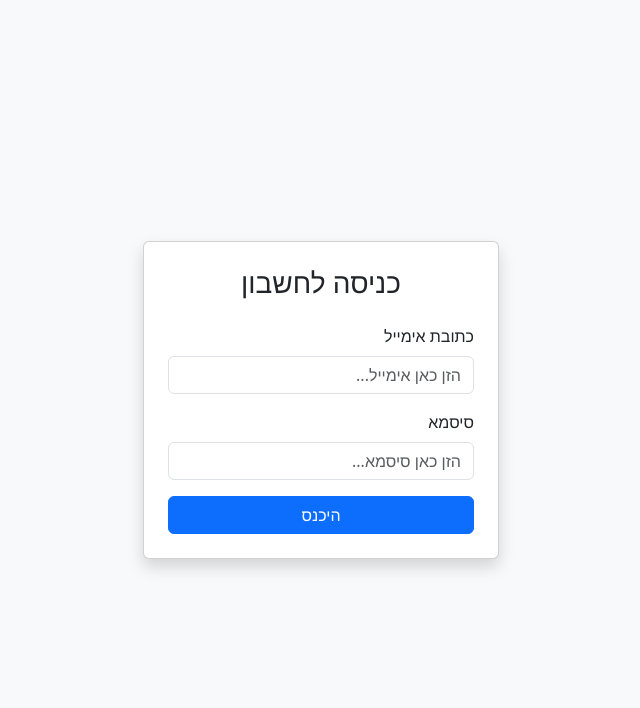
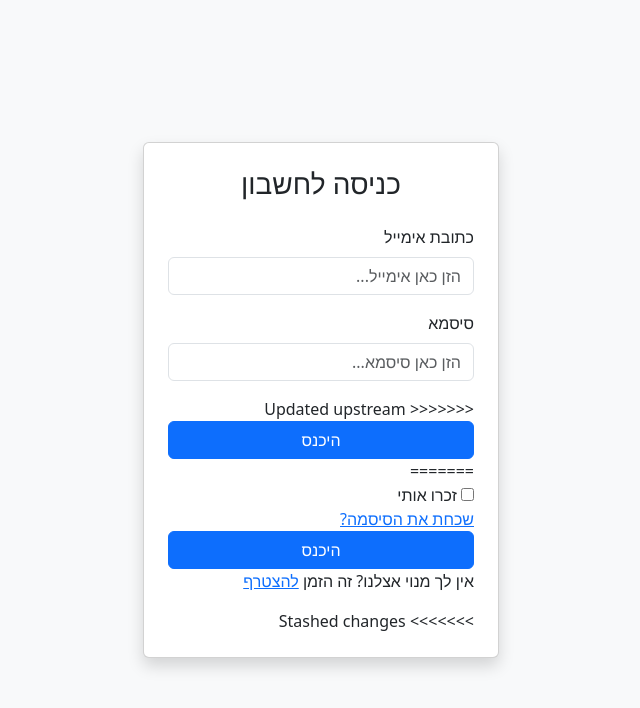
Before and after one commit to ToBe312/webapps-exercise-1-danialmar1, a plain HTML site: page login.html in a window 1280 px wide. Shown: the whole page, without its empty margins (319-959 px from the left). Drawn offline with nearby package versions, Linux system fonts and the light colour scheme.

Commit message:
Login page register, rememmber me, and forget password

```diff
--- a/login.html
+++ b/login.html
@@ -22,7 +22,23 @@
               <label for="password" class="form-label">סיסמא</label>
               <input type="password" class="form-control" id="password" placeholder="הזן כאן סיסמא..." required />
             </div>
+<<<<<<< Updated upstream
             <button type="submit" class="btn btn-primary w-100">היכנס</button>
+=======
+            <div>
+              <div>
+                <input type="checkbox" id="rememberMe" />
+                <label for="rememberMe">
+                  זכרו אותי
+                </label>
+              </div>
+              <a href="#">שכחת את הסיסמה?</a>
+            </div>
+            <button type="submit" class="btn btn-primary w-100">היכנס</button>
+            <div>
+              <p>אין לך מנוי אצלנו? זה הזמן  <a href="#">להצטרף</a></p>
+            </div>
+>>>>>>> Stashed changes
           </form>
         </div>
       </div>
```
